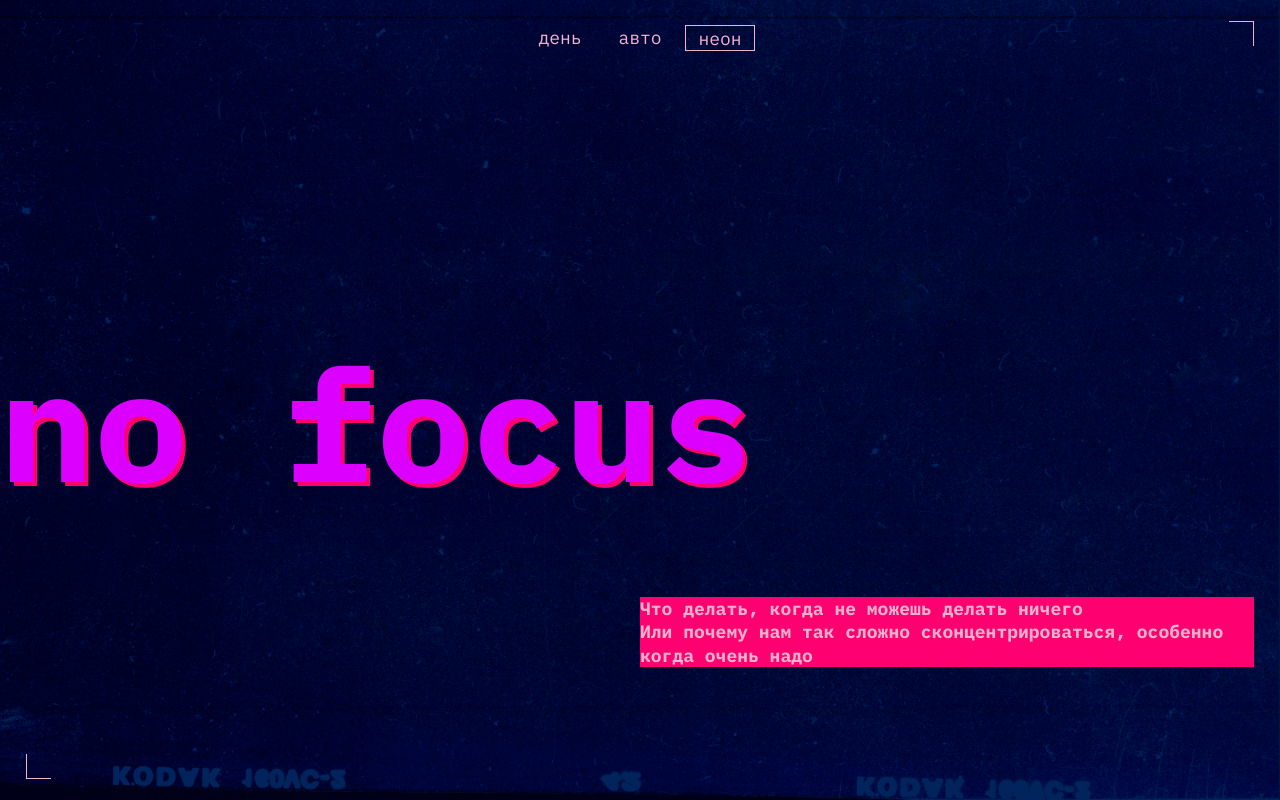
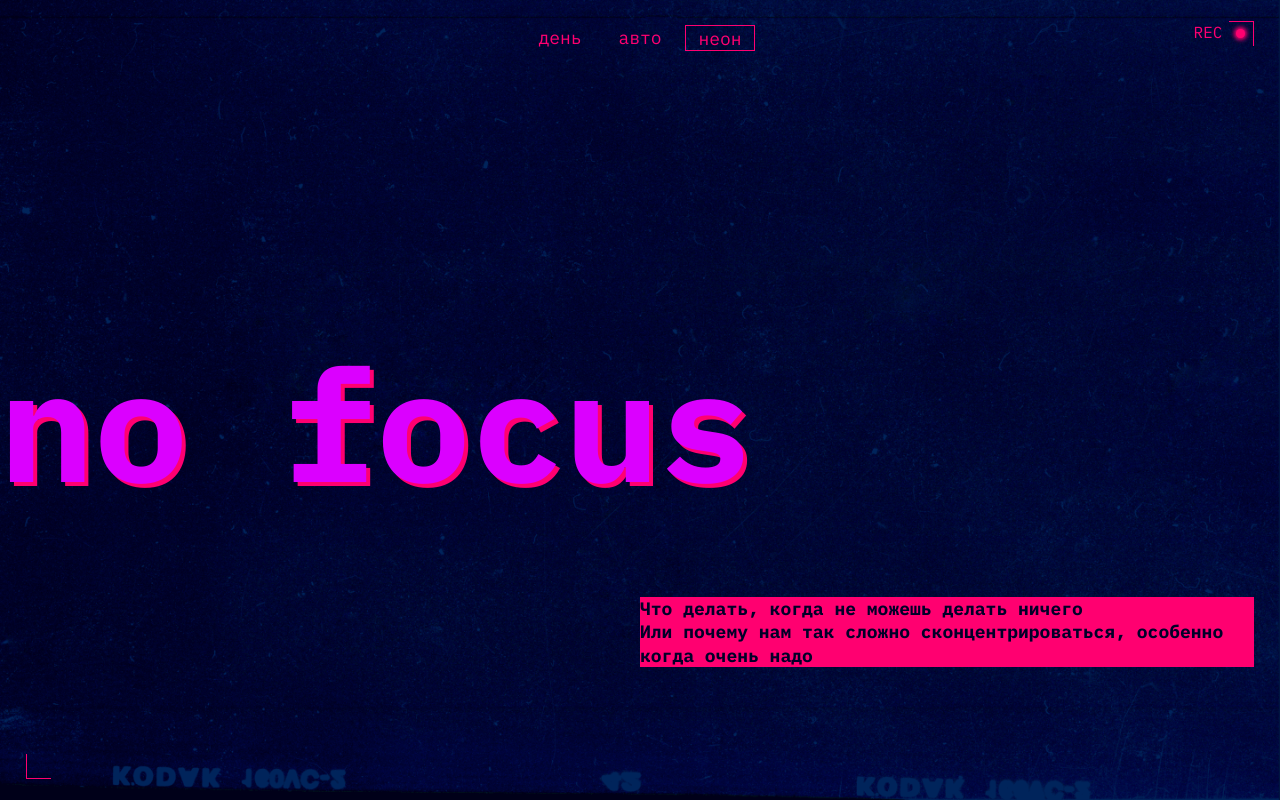
Before and after one commit to SawyLynx/slozhno-sosredotochitsya-fd, a plain HTML site: page index.html in a window 1280 px wide. Both pictures are taken after a click on the button "неон". Shown: the top 800 px of the page. Drawn offline with Linux system fonts and the light colour scheme.

Commit message:
project-work slozhno-sosredotochitsya 3.0

```diff
--- a/styles/dark.css
+++ b/styles/dark.css
@@ -13,3 +13,29 @@
   --border-opacity-hover: rgba(255, 0, 112, 0.4);
   --button-color: var(--accent-color);
 }
+
+.theme-dark .decorative__corners::before,
+.theme-dark .decorative__corners::after {
+  border-color: var(--accent-color);
+}
+
+.theme-dark .header__type-dark-lamp {
+  display: flex;
+}
+
+.theme-dark .title-decor,
+.theme-dark .main__title,
+.theme-dark .section__title {
+  color: var(--bg-color);
+}
+.theme-dark .header__theme-menu-button {
+  color: var(--accent-color);
+}
+
+.theme-dark .header__theme-menu-button_active {
+  border-color: var(--accent-color);
+}
+
+.theme-dark .header__theme-menu-button:focus-visible {
+  border-bottom: 1px solid var(--accent-color);
+}
--- a/styles/style.css
+++ b/styles/style.css
@@ -193,6 +193,9 @@
 
 .section__gallery-title {
   margin-bottom: 11px;
+  font-weight: bold;
+  font-size: 18px;
+  line-height: 130%;
 }
 
 .section__gallery {
```
